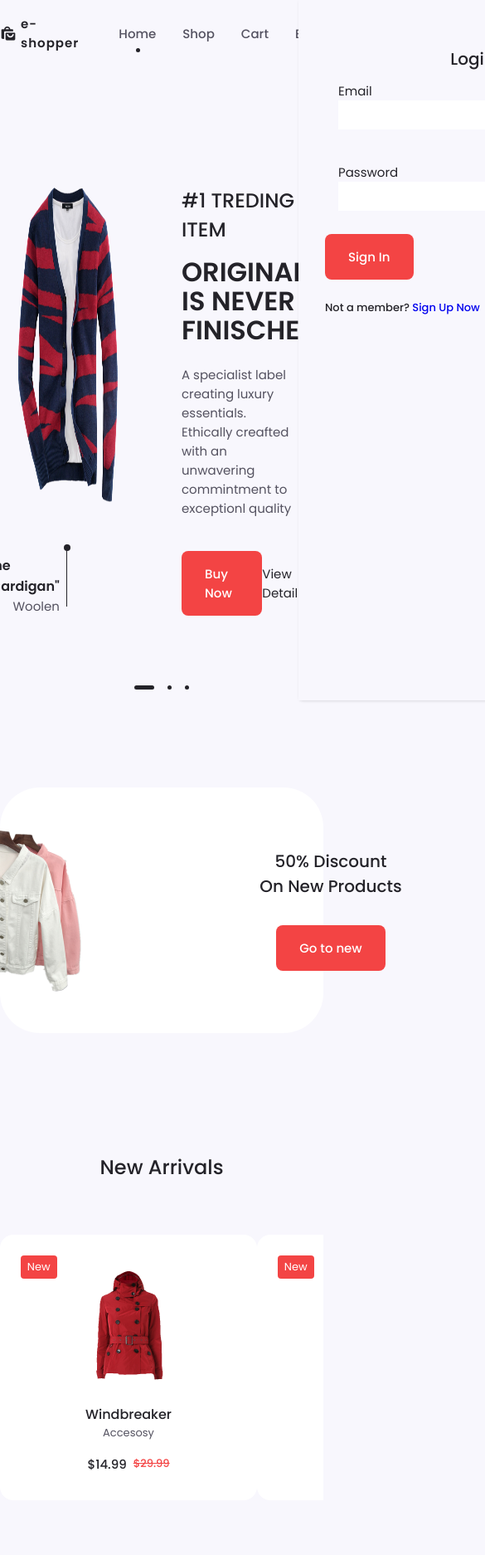
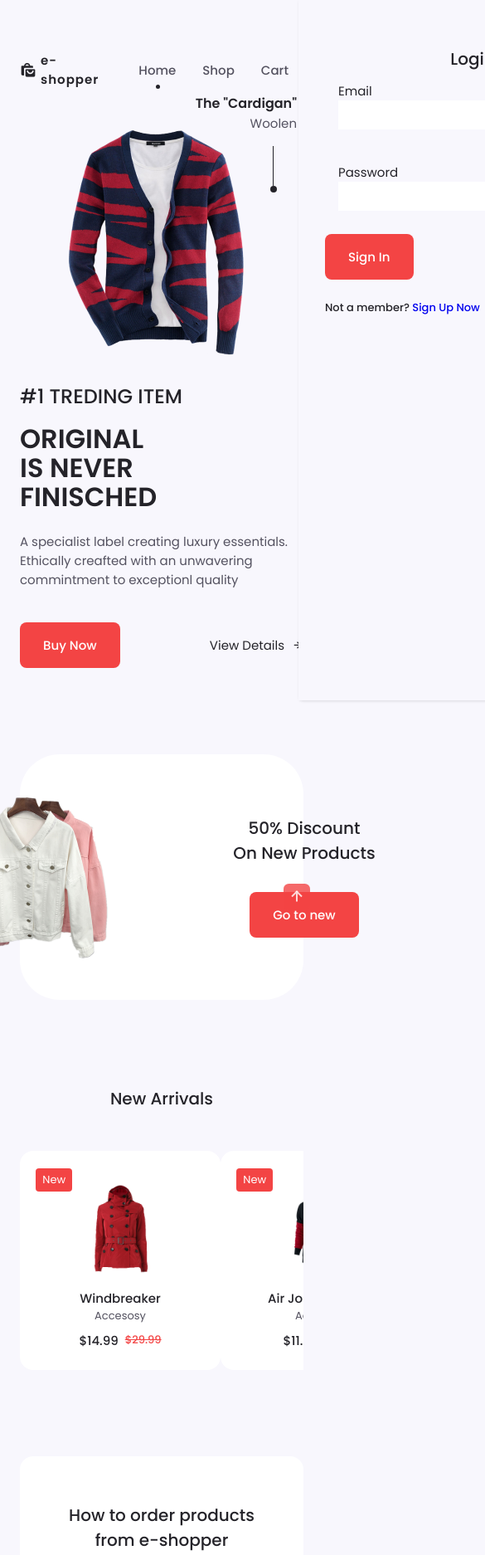
Before and after one commit to fkstudio/e-shopper, a plain HTML site: page index.html in a window 390 px wide. Shown: the top 1874 px of the page at 83% size, 585 px wide, since content can reach past the window. Drawn offline with nearby package versions, Linux system fonts and the light colour scheme.

Commit message:
ayuda FC

```diff
--- a/assets/css/style.css
+++ b/assets/css/style.css
@@ -141,7 +141,7 @@ input {
 /*=============== HEADER SECTION ===============*/
 .hearder{
     width: 100%;
-    background: transparent;
+    background-color: transparent;
     position: fixed;
     top:0;
     left:0;
@@ -674,12 +674,46 @@ input {
 }
 
 /*=============== SCROLL UP ===============*/
+.scrollup {
+    position: fixed;
+    right: 1rem;
+    bottom: -30%;
+    background: var(--first-color);
+    border-radius: .4rem;
+    display: inline-flex;
+    padding: .25rem;
+    z-index: var(--z-tooltip);
+    opacity: .8;
+    transition: .4s;
+}
+
+.scrollup:hover {
+    opacity: 1;
+}
+
+.scrollup__icon {
+   font-size: 1.5rem;
+   color: #fff;
+}
 
 
 /* Show Scroll Up*/
-
+.show-scroll {
+    bottom: 3rem;
+}
 
 /*=============== SCROLL BAR ===============*/
+::-webkit-scrollbar {
+    width: .60rem;
+    background: var(--scroll-bar-color);
+    border-radius: .5rem;
+}
+
+::-webkit-scrollbar-thumb {
+    background: var(--scroll-thumb-color);
+    border-radius: .5rem;
+}
+
 
 
 /*=============== LOGIN ===============*/
@@ -740,7 +774,6 @@ input {
     font-weight: var(--font-medium);
 }
 
-
 .signup a {
 }
 
@@ -792,7 +825,7 @@ input {
 
 .cart__box {
     background-color: var(--container-color);
-    padding: .75rem;
+    padding: .75rem 1.25rem;
     display: flex;
     align-items: center;
 }
@@ -888,12 +921,117 @@ input {
 
 /*=============== BREAKPOINTS ===============*/
 /* For large devices */
-@media screen and (max-width: 1200px) {}
+@media screen and (max-width: 1200px) {
+    .home__img {
+        height: 400px;
+    }
 
-@media screen and (max-width: 992px) {}
+}
+
+@media screen and (max-width: 992px) {
+    .container {
+        margin-left: var(--mb-1-5);
+        margin-right: var(--mb-1-5);
+    }
+
+    .section__title {
+        font-size: var(--h2-font-size);
+        margin-bottom: var(--mb-2);
+    }
+
+    .section__title {
+        font-size: var(--h2-font-size);
+        margin-bottom: var(--mb-2);
+    }
+
+    .home__content {
+        padding: 8rem 0 2rem;
+    }
+
+    .home__img {
+        height: 300px;
+        transform: translateY(0);
+    }
+
+    .home__indicator {
+        bottom: initial;
+        left: initial;
+        top: 7rem;
+        right: 2rem;
+    }
+
+    .home__indicator::after {
+        top:-3rem;
+        height: 48px;
+    }
+
+    .home__details-img {
+        right: .5rem;
+        bottom: initial;
+    }
+
+    .home__description {
+        padding-right: 0;
+    }
+
+    .swiper-pagination {
+        margin-top: var(--mb-2);
+    }
+
+    .discount__container {
+        column-gap: 3rem;
+    }
+
+    .new_content {
+        width: 242px;
+        padding: 2rem 0 1.5rem 0;
+    }
+
+    .new__img {
+        width: 120px;
+    }
+
+    .new__img,
+    .new__subtitle {
+        margin-bottom: var(--mb-0-5);
+    }
+
+    .new__title {
+        font-size: var(--normal-font-size);
+    }
+
+    .step__bg {
+        padding: 3rem 2rem 2rem;
+    }
+
+    .steps__container {
+        grid-template-columns: repeat(2, 1fr);
+        row-gap: 2rem;
+    }
+
+
+}
 
 /* For medium devices */
-@media screen and (max-width: 767px) {}
+@media screen and (max-width: 767px) {
+    body {
+        margin: var(--header-height) 0 0 0;
+    }
+
+    .section {
+        padding: 4.5rem 0 2rem;
+    }
+
+    .nav {
+        height: var(--header-height);
+    }
+
+    .home__content {
+        padding: 0;
+        grid-template-columns: 1fr;
+        row-gap: 1rem;
+    }
+}
 
 @media screen and (max-width: 576px) {}
 
--- a/assets/js/main.js
+++ b/assets/js/main.js
@@ -10,25 +10,47 @@
 
 
 /*=============== SHOW CART ===============*/
-
+const cart = document.getElementById('cart'),
+      cartShop = document.getElementById ('cart-shop'),
+      cartShop = document.getElementById('cart-close')
 
 /*===== CART SHOW =====*/
 /* Validate if constant exists */
-
+if(cartShop) {
+  cartShop.addEventListener("click", () => {
+    cart.classList.add('show-cart')
+  })
+}
 
 /*===== CART HIDDEN =====*/
 /* Validate if constant exists */
-
+if(cartClose) {
+  cartClose.addEventListener("click", () => {
+    cart.classList.remove('show-cart')
+  })
+}
 
 /*=============== SHOW LOGIN ===============*/
-
+const login = document.getElementById('login'),
+      loginButton = document.getElementById ('login-button'),
+      loginClose = document.getElementById('login-close')
 
 /*===== LOGIN SHOW =====*/
 /* Validate if constant exists */
-
+if(loginButton) {
+  loginButton.addEventListener("click", () => {
+    login.classList.add('show-login')
+  })
+}
 
 /*===== LOGIN HIDDEN =====*/
 /* Validate if constant exists */
+if(loginclose) {
+  loginclose.addEventListener("click", () => {
+    login.classList.add('show-login')
+  })
+}
+
 
 
 /*=============== HOME SWIPER ===============*/
@@ -46,7 +68,7 @@ var homeSwiper = new Swiper(".home-swiper", {
 /*=============== CHANGE BACKGROUND HEADER ===============*/
 function scrollHeader() {
     const header = document.getElementById('header')
-    // whenthe scrioll is greater than 50 viewport height, add the scroll-header class to the header tag
+    // when the scrioll is greater than 50 viewport height, add the scroll-header class to the header tag
     if(this.scrollY >= 50) header.classList.add('scroll-header'); else header.classList.remove('scroll-header')
 }
 window.addEventListener('scroll', scrollHeader)
@@ -62,6 +84,11 @@ var newSwiper = new Swiper(".new-swiper", {
 
 
 /*=============== SHOW SCROLL UP ===============*/
+function scrollUp() {
+  const scrollUp = document.getElementById('scroll-up');
+   // when the scrioll is greater than 350 viewport height, add the scroll-scroll to a with the scroll-top class
+   if(this.scrollY >= 350) scrollUp.classsList.add('show-scroll'); else scrollUp.classList.remove('show-scroll')
+}
 
 
 /*=============== LIGHT BOX ===============*/
--- a/index.html
+++ b/index.html
@@ -54,7 +54,7 @@
             </div>
 
             <div class="nav__btns">
-                <div class="login__toggle" id="login-toggle">
+                <div class="login__toggle" id="login-button">
                     <i class="bx bx-user"></i>
                 </div>
 
@@ -73,7 +73,7 @@
 
     <!--=============== CART ===============-->
     <div class="cart" id="cart">
-        <i class="bx bx-x cart__close"></i>
+        <i class="bx bx-x cart__close" id="cart-close"></i>
 
         <h2 class="cart__title-center">My Cart</h2>
 
@@ -92,8 +92,6 @@
                         <span class="cart__amount-box">
                             <i class="bx bx-minus"></i>
                         </span>
-
-                            <span class="cart__amount-number">1</span>
 
                         <span class="cart__amount-box">
                             <i class="bx bx-plus"></i>
@@ -522,6 +520,9 @@
     </footer>
 
     <!--=============== SCROLL UP ===============-->
+    <a href="#" class="scrollup" id="scroll-up">
+        <i class="bx bx-up-arrow-alt scrollup__icon"></i>
+    </a>
 
     <!--=============== STYLE SWITCHER ===============-->
 
```
Also changed, not shown: Obj.html (added, +6 -0 lines). Lines whose indentation alone changed are shown as unchanged.
